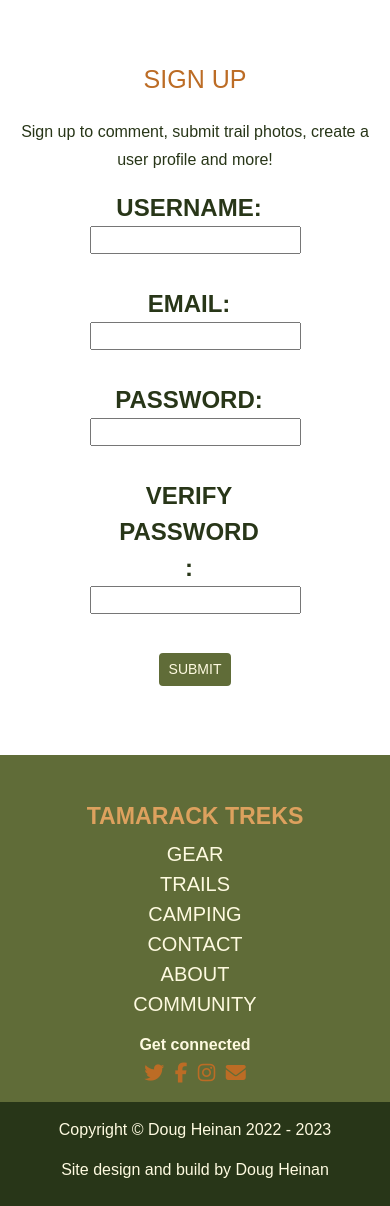
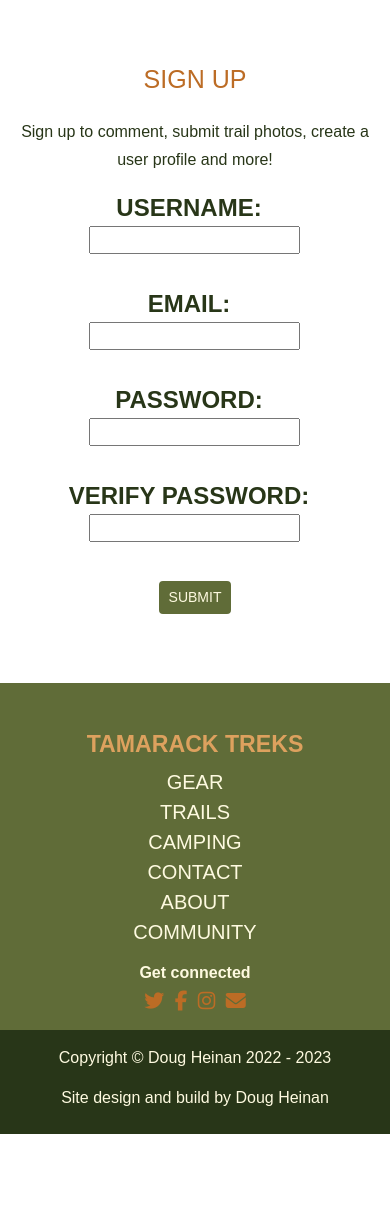
Before and after one commit to DouglasHeinan/tamarack-treks, a Flask app: page /auth/sign_up in a window 390 px wide. Shown: the part 56-1262 px from the top of the page. After the commit the page ends 1190 px from the top, so only its background shows below. Run offline with Flask 2, Linux system fonts and the light colour scheme; some libraries are stand-ins or nearby versions; some web fonts are replaced.

Commit message:
minor updates and changes

```diff
--- a/hiking_blog/admin/admin.py
+++ b/hiking_blog/admin/admin.py
@@ -70,7 +70,7 @@ def add_admin():
         user.is_admin = True
         db.session.commit()
         return redirect(url_for("admin_bp.admin_dashboard"))
-    return render_template("username_form_page.html",
+    return render_template("add_admin_form_page.html",
                            form=form,
                            form_header="Add Admin",
                            form_sub_header="Enter the username of the user to be given admin status:",
--- a/hiking_blog/admin/templates/username_form_page.html
+++ b/hiking_blog/admin/templates/add_admin_form_page.html
@@ -7,7 +7,7 @@
     <h6 class="body-font mb-3">{{ form_sub_header }}</h6>
     <form method="POST" action="{{ url_for(form_action) }}">
         {{ form.csrf_token }}
-        <div class="form-container">
+        <div class="non-bs-form-container">
             <span class="form-font form-label">{{ form.username.label }}:</span>
             {{ form.username }}
         </div>
--- a/hiking_blog/admin/templates/add_initial_trail_photos.html
+++ b/hiking_blog/admin/templates/add_initial_trail_photos.html
@@ -7,7 +7,7 @@
     <h6 class="body-font mb-3">Add a new trail entry to the database</h6>
     <form class="mb-5" method="POST" enctype="multipart/form-data" action="{{ url_for('admin_bp.add_initial_trail_photos', trail_id=trail_id) }}">
         {{ form.csrf_token }}
-        <div class="form-container">
+        <div class="non-bs-form-container">
             <div class="form-data-pairing">
                 <span class="form-font form-label">{{ form.filename_one.label }}:</span>
                 {{ form.filename_one }}
--- a/hiking_blog/admin/templates/delete_comment_form_page.html
+++ b/hiking_blog/admin/templates/delete_comment_form_page.html
@@ -9,7 +9,7 @@
     {{ ckeditor.config(name='comment_text') }}
     <form method="POST">
         {{ form.csrf_token }}
-        <div class="form-container">
+        <div class="non-bs-form-container">
             <span class="form-font form-label">{{ form.comment_text.label }}:</span>
             {{ form.comment_text }}
         </div>
--- a/hiking_blog/admin/templates/edit_gear_form_page.html
+++ b/hiking_blog/admin/templates/edit_gear_form_page.html
@@ -9,7 +9,7 @@
     {{ ckeditor.config(name='description') }}
     <form class="mb-5" method="POST" action="{{ url_for('admin_bp.edit_gear', gear_id=gear_id) }}">
         {{ form.csrf_token }}
-        <div class="form-container">
+        <div class="non-bs-form-container">
             <div class="form-data-pairing">
                 <span class="form-font form-label">{{ form.name.label }}:</span>
                 {{ form.name }}
--- a/hiking_blog/admin/templates/edit_trail_form_page.html
+++ b/hiking_blog/admin/templates/edit_trail_form_page.html
@@ -9,7 +9,7 @@
     {{ ckeditor.config(name='description') }}
     <form class="mb-5" method="POST" action="{{ url_for('admin_bp.edit_trail', trail_id=trail_id) }}">
         {{ form.csrf_token }}
-        <div class="form-container">
+        <div class="non-bs-form-container">
             <div class="form-data-pairing">
                 <span class="form-font form-label">{{ form.name.label }}:</span>
                 {{ form.name }}
--- a/hiking_blog/admin/templates/gear_form_page.html
+++ b/hiking_blog/admin/templates/gear_form_page.html
@@ -9,7 +9,7 @@
     {{ ckeditor.config(name='description') }}
     <form class="mb-5" method="POST" action="{{ url_for('admin_bp.add_gear') }}">
         {{ form.csrf_token }}
-        <div class="form-container">
+        <div class="non-bs-form-container">
             <div class="form-data-pairing">
                 <span class="form-font form-label">{{ form.name.label }}:</span>
                 {{ form.name }}
--- a/hiking_blog/admin/templates/trail_form_page.html
+++ b/hiking_blog/admin/templates/trail_form_page.html
@@ -9,7 +9,7 @@
     {{ ckeditor.config(name='description') }}
     <form class="mb-5" method="POST" action="{{ url_for('admin_bp.add_trail') }}">
         {{ form.csrf_token }}
-        <div class="form-container">
+        <div class="non-bs-form-container">
             <div class="form-data-pairing">
                 <span class="form-font form-label">{{ form.name.label }}:</span>
                 {{ form.name }}
--- a/hiking_blog/auth/templates/change_password.html
+++ b/hiking_blog/auth/templates/change_password.html
@@ -7,7 +7,7 @@
     <h6 class="body-font mb-3">Enter a new password and type it again to verify.</h6>
     <form method="POST">
         {{ form.csrf_token }}
-        <div class="form-container">
+        <div class="non-bs-form-container">
             <span class="form-font form-label">{{ form.new_password.label }}:</span>
             {{ form.new_password }}
         </div>
--- a/hiking_blog/auth/templates/login_form.html
+++ b/hiking_blog/auth/templates/login_form.html
@@ -7,7 +7,7 @@
     <h6 class="body-font mb-3">Sign in to view your profile</h6>
     <form class="mb-5" method="POST" action="{{ url_for('auth_bp.login') }}">
         {{ form.csrf_token }}
-        <div class="form-container">
+        <div class="non-bs-form-container">
             <div class="form-data-pairing">
                 <span class="form-font form-label">{{ form.username.label }}:</span>
                 {{ form.username }}
--- a/hiking_blog/auth/templates/pw_recovery_form_page.html
+++ b/hiking_blog/auth/templates/pw_recovery_form_page.html
@@ -7,7 +7,7 @@
     <h6 class="body-font mb-3">Submit your username and we'll send a verification email to walk you</h6>
     <form method="POST" action="{{ url_for(form_action) }}">
         {{ form.csrf_token }}
-        <div class="form-container">
+        <div class="non-bs-form-container">
             <span class="form-font form-label">{{ form.username.label }}:</span>
             {{ form.username }}
         </div>
--- a/hiking_blog/auth/templates/reset_username_form_page.html
+++ b/hiking_blog/auth/templates/reset_username_form_page.html
@@ -7,7 +7,7 @@
     <h6 class="body-font mb-3">Enter your new username below:</h6>
     <form method="POST" action="{{ url_for('auth_bp.reset_username', user_id=user_id) }}">
         {{ form.csrf_token }}
-        <div class="form-container">
+        <div class="non-bs-form-container">
             <span class="form-font form-label">{{ form.username.label }}:</span>
             {{ form.username }}
         </div>
--- a/hiking_blog/auth/templates/sign_up_form.html
+++ b/hiking_blog/auth/templates/sign_up_form.html
@@ -7,7 +7,7 @@
     <h6 class="body-font mb-3">Sign up to comment, submit trail photos, create a user profile and more!</h6>
     <form class="mb-5" method="POST" action="{{ url_for('auth_bp.sign_up') }}">
         {{ form.csrf_token }}
-        <div class="form-container">
+        <div class="non-bs-form-container">
             <div class="form-data-pairing">
                 <span class="form-font form-label">{{ form.username.label }}:</span>
                 {{ form.username }}
--- a/hiking_blog/templates/username_recovery_form_page.html
+++ b/hiking_blog/auth/templates/username_recovery_form_page.html
@@ -7,7 +7,7 @@
     <h6 class="body-font mb-3">Enter your email and we'll send you a reminder.</h6>
     <form method="POST" action="{{ url_for('contact_bp.username_recovery') }}">
         {{ form.csrf_token }}
-        <div class="form-container">
+        <div class="non-bs-form-container">
             <span class="form-font form-label">{{ form.email.label }}:</span>
             {{ form.email }}
         </div>
--- a/hiking_blog/gear/templates/edit_gear_comment_form_page.html
+++ b/hiking_blog/gear/templates/edit_gear_comment_form_page.html
@@ -9,7 +9,7 @@
     {{ ckeditor.config(name='comment_text') }}
     <form method="POST" action="{{ url_for('gear_bp.edit_gear_comment', comment_id=comment_id, gear_id=db_id) }}">
         {{ form.csrf_token }}
-        <div class="form-container">
+        <div class="non-bs-form-container">
             <span class="form-font form-label">{{ form.comment_text.label }}:</span>
             {{ form.comment_text }}
         </div>
--- a/hiking_blog/static/css/styles.css
+++ b/hiking_blog/static/css/styles.css
@@ -1093,7 +1093,7 @@ a.trail-carousel-font:hover {
     max-width: 768px;
 }
 
-.form-container {
+.non-bs-form-container {
     display: flex;
     justify-content: center;
     flex-direction: column;
@@ -1370,6 +1370,7 @@ a.trail-carousel-font:hover {
         align-items: center;
         padding-bottom: 1em;
     }
+}
 
 /*-----------------MEDIA VIEW GEAR------------------*/
 @media (min-width:1100px) {
@@ -1634,29 +1635,28 @@ a.trail-carousel-font:hover {
 }
 
 /*-----------------MEDIA FORM PAGES-----------------*/
-@media (max-width:1100px) {
-    .form-container {
-        width: 60%;
+@media (max-width:990px) {
+    .non-bs-form-container {
+        width: 65%;
     }
 }
 
 @media (max-width:768px) {
-    .form-container {
+    .non-bs-form-container {
         width: 80%;
     }
 }
 
 @media (max-width:540px) {
-    .form-container {
-        width: 50%;
-    }
     .form-data-pairing {
         flex-direction: column;
         justify-content: center;
         margin-bottom: 2em;
     }
-}
-
+    .non-bs-form-container {
+        width: 90%;
+    }
+}
 
 /*----------------COLOR REFERENCE-------------------*/
 /*
--- a/hiking_blog/templates/contact_form_page.html
+++ b/hiking_blog/templates/contact_form_page.html
@@ -9,7 +9,7 @@
     {{ ckeditor.config(name='message') }}
     <form method="POST" action="{{ url_for('contact_bp.contact') }}">
         {{ form.csrf_token }}
-        <div class="form-container">
+        <div class="non-bs-form-container">
             <div class="form-data-pairing">
                 <span class="form-font form-label">{{ form.name.label }}:</span>
                 {{ form.name }}
--- a/hiking_blog/trails/templates/add_trail_photo_form_page.html
+++ b/hiking_blog/trails/templates/add_trail_photo_form_page.html
@@ -7,7 +7,7 @@
     <h6 class="body-font mb-3">Share some photos of this trail!</h6>
     <form method="POST" enctype="multipart/form-data" action="{{ url_for('trail_bp.add_trail_photo', trail_id=trail_id) }}">
         {{ form.csrf_token }}
-        <div class="form-container">
+        <div class="non-bs-form-container">
             <span class="form-font form-label">{{ form.filename.label }}:</span>
             {{ form.filename }}
         </div>
--- a/hiking_blog/trails/templates/edit_trail_comment_form_page.html
+++ b/hiking_blog/trails/templates/edit_trail_comment_form_page.html
@@ -9,7 +9,7 @@
     {{ ckeditor.config(name='comment_text') }}
     <form method="POST" action="{{ url_for('trail_bp.edit_trail_comment', comment_id=comment_id, trail_id=db_id) }}">
         {{ form.csrf_token }}
-        <div class="form-container">
+        <div class="non-bs-form-container">
             <span class="form-font form-label">{{ form.comment_text.label }}:</span>
             {{ form.comment_text }}
         </div>
```
